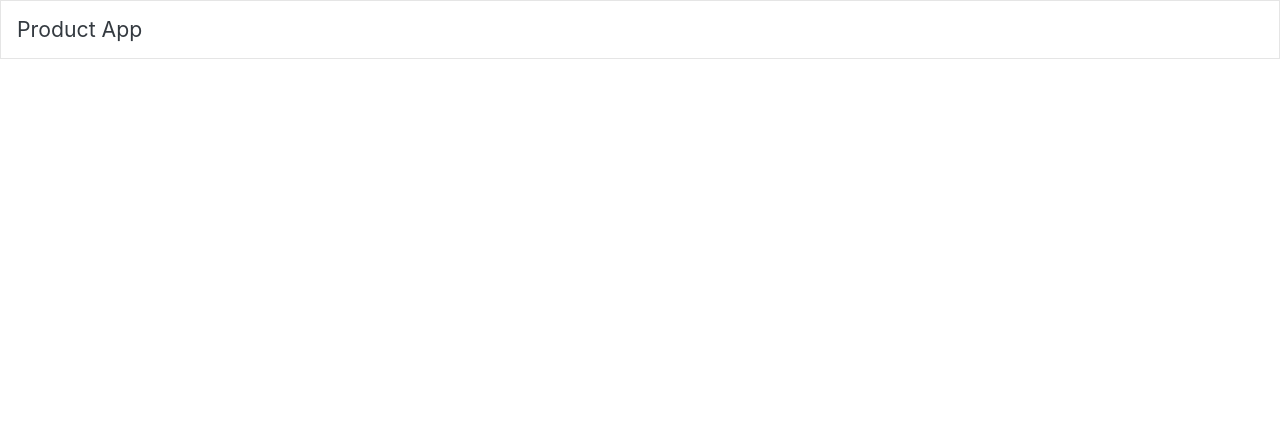
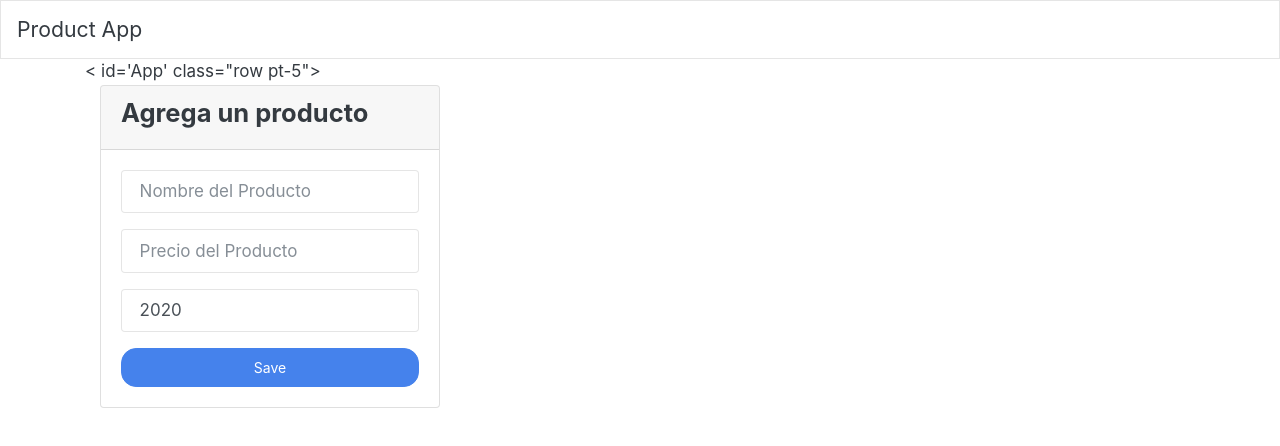
Before and after one commit to fabianmolinab/productapp, a plain HTML site: page index.html in a window 1280 px wide. Drawn offline with Linux system fonts and the light colour scheme; files that its build step writes are made by us from their sources.

Commit message:
Interfaz terminada

```diff
--- a/index.html
+++ b/index.html
@@ -10,11 +10,39 @@
     <title>Product App</title>
 </head>
 <body>
+    <!--Navegación-->
     <nav class="navbar navbar-light bg-light">
         <a href="/" class="navbar-brand">
             Product App
         </a>
     </nav>
+    <div class="container">
+        <!--Aplicación-->
+        < id='App' class="row pt-5">
+            <div class="col-md-4">
+                <div class="card">
+                    <div class="card-header">
+                        <h4>Agrega un producto</h4>
+                    </div>
+
+                    <form class="card-body" id="product-form">
+                        <div class="form-group">
+                            <input type="text" id="name" placeholder="Nombre del Producto" class="form-control">
+                        </div>
+                        <div class="form-group">
+                            <input type="number" step="0.01" id="price" placeholder="Precio del Producto" class="form-control">
+                        </div>
+                        <div class="form-group">
+                            <input type="number" id="year" min="1920" value="2020" placeholder="Año del Producto" class="form-control">
+                        </div>
+                        <input type="submit" value="Save" class="btn btn-primary btn-block">
+                    </form>
+
+                </div>
+            </div>
+
+            <div id="product-list" class="col-md-8"></div>
+    </div>
 </body>
 <script src="js/app_es5.js"></script>
 <script src="js/app.js"></script>
```
